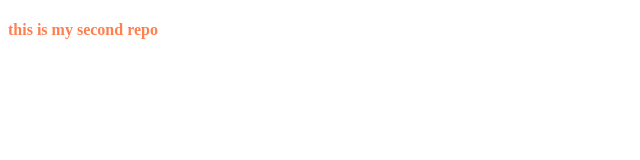
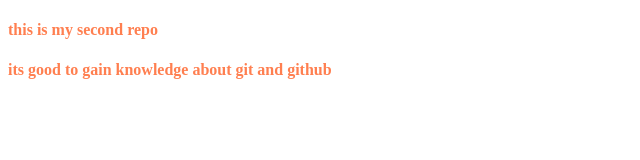
Before and after one commit to sonaa1107/localrepo, a plain HTML site: page index.html in a window 1280 px wide. Shown: the whole page, without its empty margins (0-640 px from the left). Drawn offline with Linux system fonts and the light colour scheme.

Commit message:
add a new haeding

```diff
--- a/index.html
+++ b/index.html
@@ -8,6 +8,7 @@
 </head>
 <body>
     <h4>this is my second repo</h4>
+    <h4>its good to gain knowledge about git and github</h4>
 
 </body>
 </html>
```
